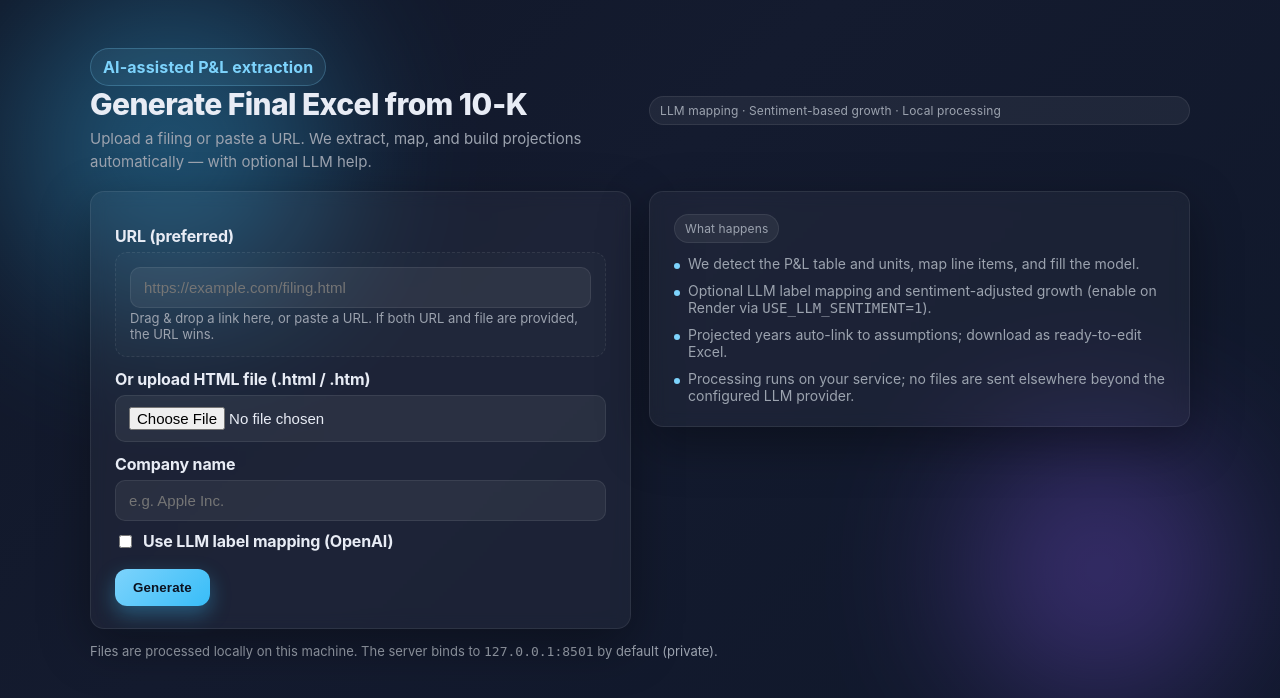
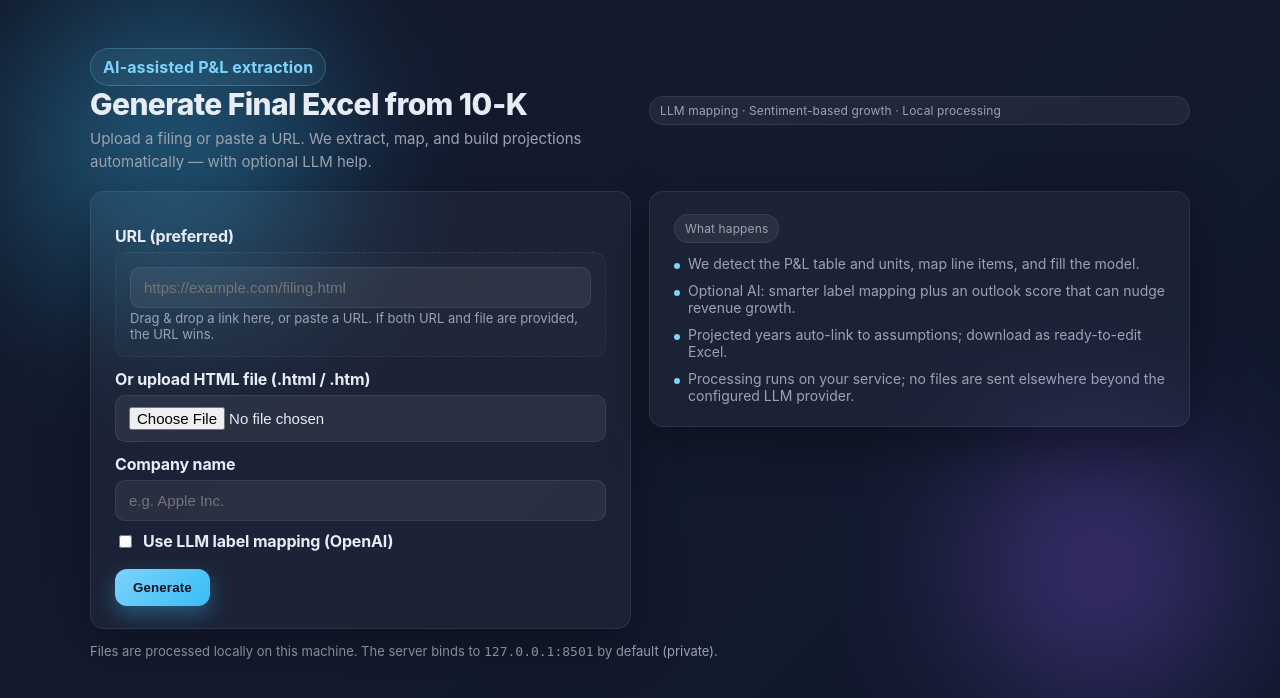
Before and after one commit to baptjl/final_project, a Flask app: page / in a window 1280 px wide. Shown: the top 698 px of the page. Run offline with Flask 3, Linux system fonts and the light colour scheme.

Commit message:
Tweak AI messaging and add subtle interactivity to landing page

```diff
--- a/web_app/templates/index.html
+++ b/web_app/templates/index.html
@@ -234,7 +234,7 @@
         <div class="pill">What happens</div>
         <ul class="list">
           <li><span class="dot"></span><span>We detect the P&L table and units, map line items, and fill the model.</span></li>
-          <li><span class="dot"></span><span>Optional LLM label mapping and sentiment-adjusted growth (enable on Render via <code>USE_LLM_SENTIMENT=1</code>).</span></li>
+          <li><span class="dot"></span><span>Optional AI: smarter label mapping plus an outlook score that can nudge revenue growth.</span></li>
           <li><span class="dot"></span><span>Projected years auto-link to assumptions; download as ready-to-edit Excel.</span></li>
           <li><span class="dot"></span><span>Processing runs on your service; no files are sent elsewhere beyond the configured LLM provider.</span></li>
         </ul>
@@ -252,6 +252,8 @@
       const urlInput = document.getElementById('urlInput');
       const form = document.getElementById('mainForm');
       const submitBtn = form.querySelector('button[type="submit"]');
+      const card = document.querySelector('.card');
+      const wrap = document.querySelector('.wrap');
 
       drop.addEventListener('dragover', (e) => { e.preventDefault(); drop.style.background = 'rgba(125, 211, 252, 0.08)'; });
       drop.addEventListener('dragleave', (e) => { drop.style.background = 'rgba(255,255,255,0.02)'; });
@@ -274,6 +276,17 @@
       });
 
       urlInput.addEventListener('paste', (e)=>{ setTimeout(()=>{ urlInput.value = urlInput.value.trim(); }, 10); });
+
+      // Subtle parallax on mouse move
+      wrap.addEventListener('mousemove', (e) => {
+        const rect = wrap.getBoundingClientRect();
+        const x = (e.clientX - rect.left) / rect.width - 0.5;
+        const y = (e.clientY - rect.top) / rect.height - 0.5;
+        wrap.style.transform = `translate(${x * 6}px, ${y * 6}px)`;
+      });
+      wrap.addEventListener('mouseleave', () => {
+        wrap.style.transform = 'translate(0,0)';
+      });
 
       // Intercept form submit and do AJAX POST to receive the generated Excel as a file
       form.addEventListener('submit', async (e) => {
```
